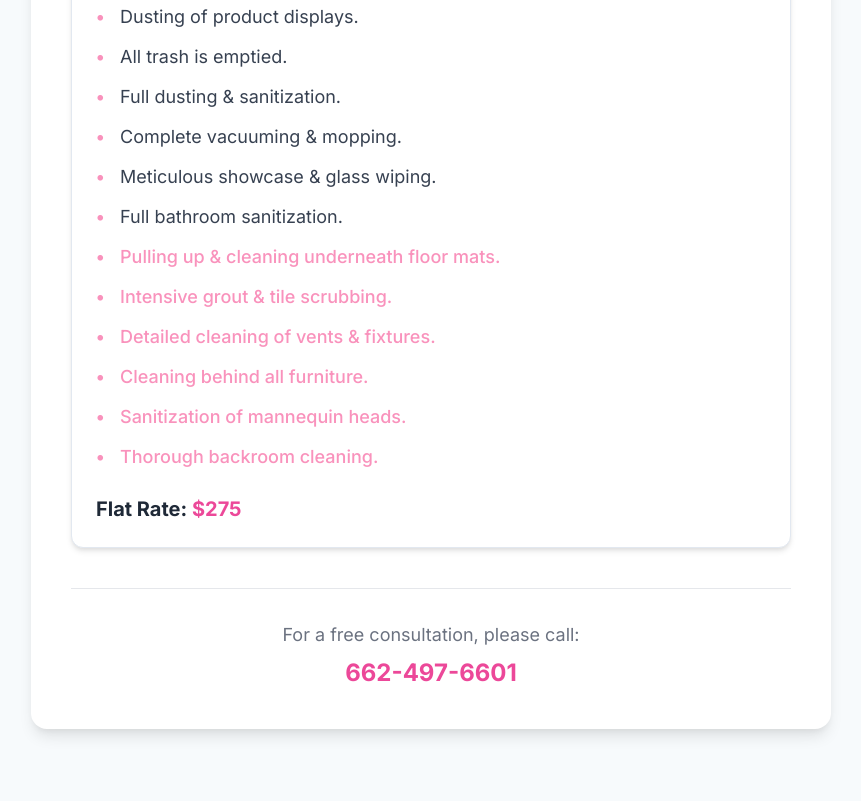
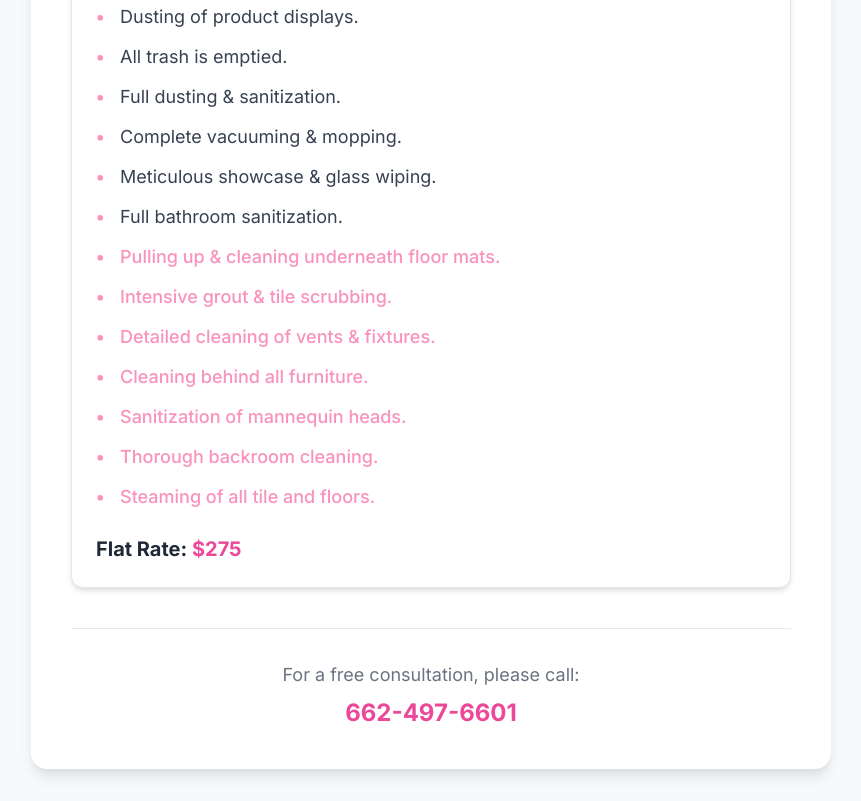
Before and after one commit to PinkMintClean/PinkMintCleanFlyer, a plain HTML site: page Hairstore.html in a window 1280 px wide. Shown: the part 1571-2372 px from the top of the page, without its empty margins (209-1070 px from the left). Before the commit the page ends 2332 px from the top, so only its background shows below. Drawn offline with nearby package versions, Linux system fonts and the light colour scheme.

Commit message:
Hairstore.html

```diff
--- a/Hairstore.html
+++ b/Hairstore.html
@@ -130,6 +130,7 @@
                 <li class="added-service">Cleaning behind all furniture.</li>
                 <li class="added-service">Sanitization of mannequin heads.</li>
                 <li class="added-service">Thorough backroom cleaning.</li>
+                <li class="added-service">Steaming of all tile and floors.</li>
             </ul>
             <p class="mt-6 font-bold text-xl text-gray-800">Flat Rate: <span class="text-pink-500">$275</span></p>
         </div>
```
